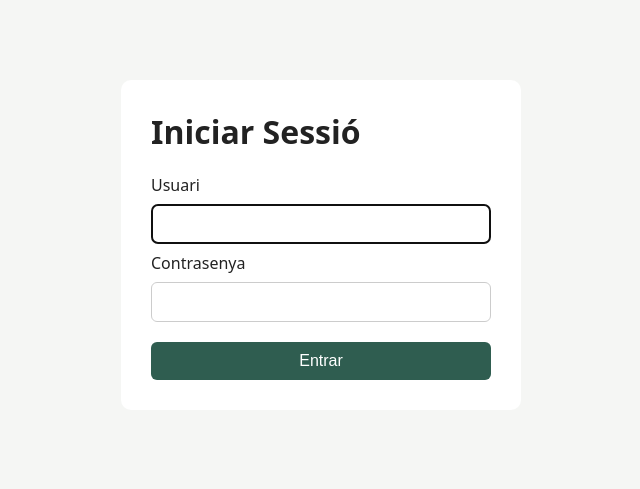
After one commit to vladys-devop/web_nutri, a Django app: page /login/ in a window 1280 px wide. The commit adds this page. Shown: the top 489 px of the page, without its empty margins (319-959 px from the left). Run offline with Django 5.2, Linux system fonts and the light colour scheme.

Commit message:
Barra lateral, styles.css y login

```diff
--- a/config/settings.py
+++ b/config/settings.py
@@ -123,6 +123,7 @@ USE_TZ = True
 # https://docs.djangoproject.com/en/6.1/howto/static-files/
 
 STATIC_URL = 'static/'
+STATICFILES_DIRS=[BASE_DIR/'static']
 
 
 # Email
--- /dev/null
+++ b/static/css/styles.css
@@ -0,0 +1,109 @@
+* {
+    box-sizing: border-box;
+}
+
+body {
+    margin: 0;
+    font-family: system-ui, sans-serif;
+    background: #f5f6f4;
+    color: #222;
+}
+
+/* --- Estructura con barra lateral --- */
+
+.app {
+    display: grid;
+    grid-template-columns: 220px 1fr;
+    min-height: 100vh;
+}
+
+.lateral {
+    background: #2f5d50;
+    color: white;
+    display: flex;
+    flex-direction: column;
+    padding: 20px 12px;
+}
+
+.marca {
+    font-size: 1.3rem;
+    font-weight: bold;
+    margin-bottom: 30px;
+    padding: 0 8px;
+}
+
+.menu {
+    display: flex;
+    flex-direction: column;
+    gap: 4px;
+    flex: 1;
+}
+
+.menu a {
+    color: white;
+    text-decoration: none;
+    padding: 10px 12px;
+    border-radius: 6px;
+}
+
+.menu a:hover {
+    background: rgba(255, 255, 255, 0.15);
+}
+
+.usuario {
+    border-top: 1px solid rgba(255, 255, 255, 0.2);
+    padding-top: 12px;
+    font-size: 0.9rem;
+}
+
+.usuario button {
+    margin-top: 8px;
+    background: none;
+    border: 1px solid rgba(255, 255, 255, 0.5);
+    color: white;
+    padding: 6px 12px;
+    border-radius: 6px;
+    cursor: pointer;
+}
+
+.contenido {
+    padding: 30px;
+}
+
+/* --- Páginas sin sesión (login) --- */
+
+.contenido-solo {
+    max-width: 400px;
+    margin: 80px auto;
+    padding: 30px;
+    background: white;
+    border-radius: 10px;
+}
+
+.contenido-solo h1 {
+    margin-top: 0;
+}
+
+.contenido-solo form {
+    display: flex;
+    flex-direction: column;
+    gap: 8px;
+}
+
+.contenido-solo input {
+    padding: 10px;
+    border: 1px solid #ccc;
+    border-radius: 6px;
+    font-size: 1rem;
+}
+
+.contenido-solo button {
+    margin-top: 12px;
+    padding: 10px;
+    background: #2f5d50;
+    color: white;
+    border: none;
+    border-radius: 6px;
+    font-size: 1rem;
+    cursor: pointer;
+}
--- a/templates/base.html
+++ b/templates/base.html
@@ -1,17 +1,41 @@
+{% load static %}
 <!DOCTYPE html>
 <html lang="es">
 <head>
     <meta charset="UTF-8">
     <meta name="viewport" content="width=device-width, initial-scale=1.0">
     <title>{% block titulo %}Gestión Nutricional{% endblock %}</title>
+    <link rel="stylesheet" href="{% static 'css/styles.css' %}">
 </head>
 <body>
     {% if user.is_authenticated %}
-    <form method="post" action="{% url 'logout' %}">
-        {% csrf_token %}
-        <button type="submit">Salir</button>
-    </form>
-    {% endif %}
-    {% block contenido %}{% endblock %}
+    <div class="app">
+        <aside class="lateral">
+            <div class="marca">Consulta</div>
+            <nav class="menu">
+                <a href="{% url 'inicio' %}">Inici</a>
+                <a href="#">Clients</a>
+                <a href="#">Agenda</a>
+                <a href="#">Aliments</a>
+                <a href="#">Dietes</a>
+            </nav>
+            <div class="usuario">
+                <span>{{ user.get_full_name|default:user.username}}</span>
+                <form method="post" action="{% url 'logout' %}">
+                    {% csrf_token %}
+                    <button type="submit">Sortir</b
+                        utton>
+                </form>
+            </div>
+        </aside>
+        <main class="contenido">
+            {% block contenido %}{% endblock %}
+        </main>
+    </div>
+{% else %}
+    <main class="contenido-solo">
+        {% block contenido_publico %}{% endblock %}
+    </main>
+{% endif %}
 </body>
 </html>
--- a/templates/clientes/inicio.html
+++ b/templates/clientes/inicio.html
@@ -3,5 +3,5 @@
 {% block titulo %}Inicio{% endblock %}
 
 {% block contenido %}
-<h1>Bienvenido, {{ user.username }}</h1>
+<h1>Bienvingut, {{ user.username }}</h1>
 {% endblock %}
--- /dev/null
+++ b/templates/registration/login.html
@@ -0,0 +1,25 @@
+{% extends "base.html" %}
+
+{% block titulo %}Iniciar Sesión{% endblock %}
+
+{% block contenido_publico %}
+
+<h1>Iniciar Sessió</h1>
+
+{% if form.errors %}
+    <p> Usuari o contrasenya incorrectes.</p>
+{% endif %}
+
+<form method="post">
+    {% csrf_token %}
+
+    <label for="{{form.username.id_for_label}}">Usuari</label>
+    {{ form.username }}
+
+    <label for="{{ form.password.id_for_label}}">Contrasenya</label>
+    {{ form.password }}
+
+    <button type="submit">Entrar</button>
+</form>
+
+{% endblock %}
```
Also changed, not shown: templates/registro/login.html (deleted, +0 -25 lines).
